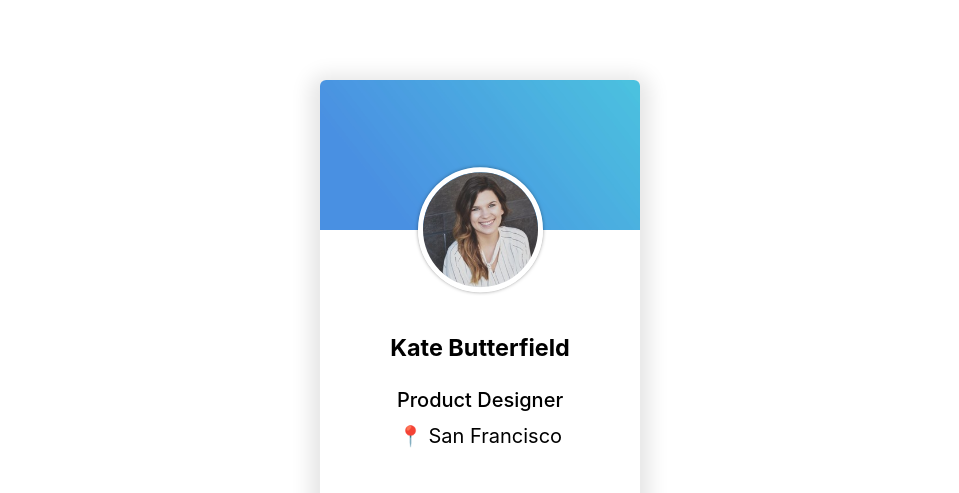
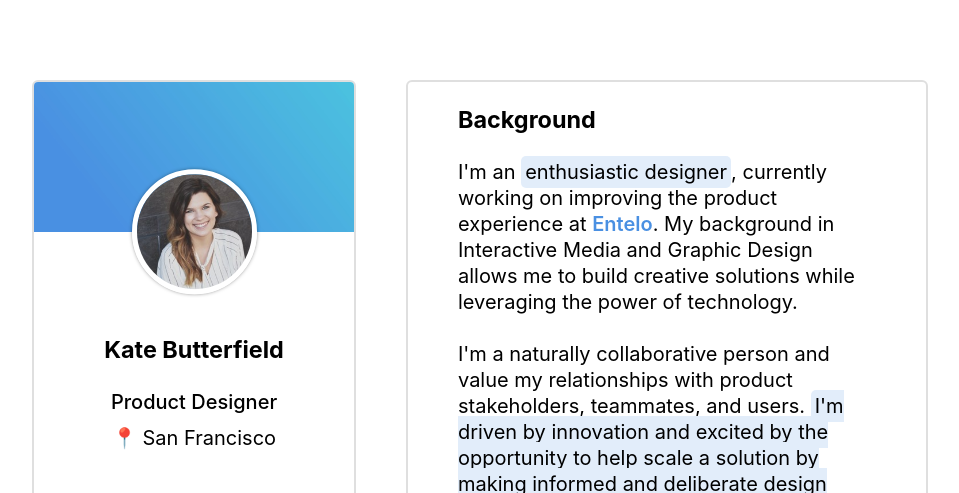
Before and after one commit to katebutterfield/Portfolio, a Gatsby site: page /about in a window 1280 px wide. Shown: the part 70-563 px from the top of the page, without its empty margins (160-1119 px from the left). Built offline with nearby package versions, Linux system fonts and the light colour scheme; Gatsby itself is replaced by a stand-in of ours; a web font is replaced by a local one.

Commit message:
about updates

```diff
--- a/src/components/layout.css
+++ b/src/components/layout.css
@@ -341,7 +341,36 @@ section {
   padding-top: 150px;
   padding-bottom: 200px;
   position: center;
-	width: 100%;
+  margin-left: auto;
+  margin-right: auto;
+	width: 70%;
+  justify-content: center;
+  align-content: center;
+  display: grid;
+  grid-gap: 50px;
+  grid-template-columns: repeat(2,auto);
+}
+
+@media (max-width: 1060px) {
+  .container-fluid {
+    grid-template-columns: repeat(1, 1fr);
+  }
+}
+
+@media (max-width: 720px) {
+  .container-fluid {
+    grid-template-columns: repeat(1, 1fr);
+  }
+}
+
+.profile-card {
+	background-color: white;
+	border-radius: 6px;
+  border: 2px solid #DFDFDF;
+	overflow: hidden;
+	text-align: center;
+	width: 320px;
+  transition: 0.8s cubic-bezier(0.2, 0.8, 0.2, 1);
   animation: HeroAnimation;
   animation-duration: 3s;
   animation-delay: 0.1s;
@@ -349,15 +378,26 @@ section {
   animation-timing-function: cubic-bezier(0.2, 0.8, 0.2, 1);
 }
 
-.profile-card {
+.profile-card:hover {
+  transform: scale(1.1, 1.1);
+  box-shadow: 0 30px 60px rgba(0,0,0, 0.1);
+}
+
+.info-card:hover {
+  transform: scale(1.01, 1..01);
+  box-shadow: 0 30px 60px rgba(0,0,0, 0.1);
+}
+
+.info-card {
 	background-color: white;
 	border-radius: 6px;
-	box-shadow: 0px 5px 20px 10px rgba(0, 0, 0, 0.1);
-	margin: 0 auto;
+	border: 2px solid #DFDFDF;
 	overflow: hidden;
-	text-align: center;
-	width: 320px;
+	text-align: left;
+  padding: 0px 50px;
+  transition: 0.8s cubic-bezier(0.2, 0.8, 0.2, 1);
 }
+
 
 .cover {
   background-size: cover;
@@ -1086,3 +1126,30 @@ li {
   font-size: 18px;
   font-weight: 500;
 }
+
+
+.highlight {
+  padding: 4px 4px;
+  border-radius: 5px;
+  background: linear-gradient(to right, rgba(74, 144, 226,0)50%, rgba(226, 237, 250,1)50%);
+  background-size: 200%;
+  background-position: 0 0;
+  animation-name: highlights;
+    animation-duration: 0.8s;
+    animation-delay: 0.5s;
+    animation-iteration-count: 1;
+    animation-fill-mode: forwards;
+}
+
+
+@keyframes highlights {
+    from {
+      background-position: 0 0;
+      opacity: 0;
+    }
+    to {
+      background-position: -100% 0;
+      opacity: 1;
+    }
+
+}
--- a/src/pages/about.js
+++ b/src/pages/about.js
@@ -24,10 +24,24 @@ const About = () => (
 			<span class="user-position"> Product Designer</span>
 			<p class="location">📍 San Francisco </p>
 			<div class="social">
-      <a href="https://www.linkedin.com/in/kate-butterfield/"><FontAwesomeIcon icon={['fab', 'linkedin']} /></a>
-      <a href="https://dribbble.com/katebutter"><FontAwesomeIcon icon={['fab', 'dribbble']} /></a>
-      <a href="https://www.behance.net/butterk28f56"><FontAwesomeIcon icon={['fab', 'behance']} /></a>
+      <a href="https://www.linkedin.com/in/kate-butterfield/" target="_blank"><FontAwesomeIcon icon={['fab', 'linkedin']} /></a>
+      <a href="https://dribbble.com/katebutter" target="_blank"><FontAwesomeIcon icon={['fab', 'dribbble']} /></a>
+      <a href="https://www.behance.net/butterk28f56" target="_blank"><FontAwesomeIcon icon={['fab', 'behance']} /></a>
       </div>
+      </div>
+      <div class="info-card">
+        <div class="intro">
+          <h3>Background</h3>
+          <div class="line"></div>
+          <p>I'm an <span class="highlight">enthusiastic designer</span>, currently working on improving the product experience at <a href="https://www.entelo.com/" target="_blank">Entelo</a>. My background in Interactive Media and Graphic Design allows me to build creative solutions while leveraging the power of technology.
+          <br/>
+          <br/>
+          I'm a naturally collaborative person and value my relationships with product stakeholders, teammates, and users. <span class="highlight">I'm driven by innovation and excited by the opportunity to help scale a solution by making informed and deliberate design decisions. </span>
+          <br/>
+          <br/>
+          In my free time you can find me exploring San Francisco, grabbing coffee, or reading up on design trends from some of my <a href="https://muz.li/" target="_blank">'secret source'</a>.
+          </p>
+        </div>
       </div>
       </div>
     </div>
```
